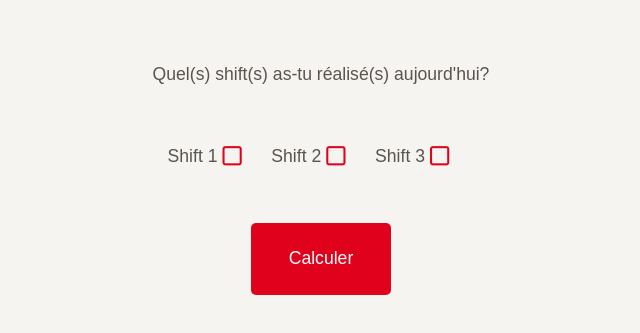
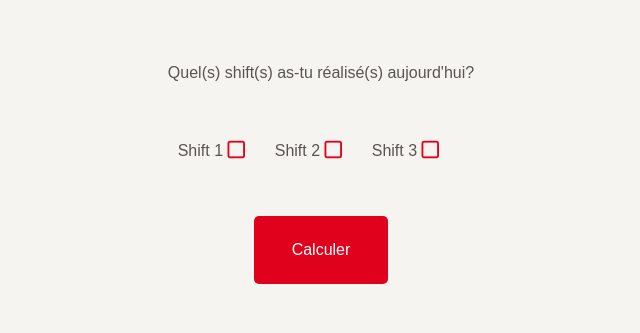
Before and after one commit to DBryck/dbryck.github.io, a plain HTML site: page index.html in a window 1280 px wide. Shown: the part 153-486 px from the top of the page, without its empty margins (319-959 px from the left). Drawn offline with Linux system fonts and the light colour scheme.

Commit message:
Update style.css

```diff
--- a/style.css
+++ b/style.css
@@ -56,7 +56,7 @@ button {
     padding: 2% 3%;
     border-radius: 5px;
     cursor: pointer;
-    font-size: 110%;
+    font-size: 100%;
 }
 
 button:hover {
@@ -110,12 +110,12 @@ label {
 
 p,
 label {
-    font-size: 110%;
+    font-size: 100%;
 }
 
 #question {
     margin-top: 5%;
-    font-size: 110%;
+    font-size: 100%;
     width: 100%;
 }
 
```
